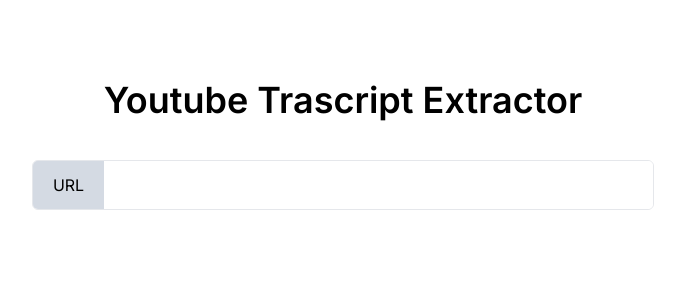
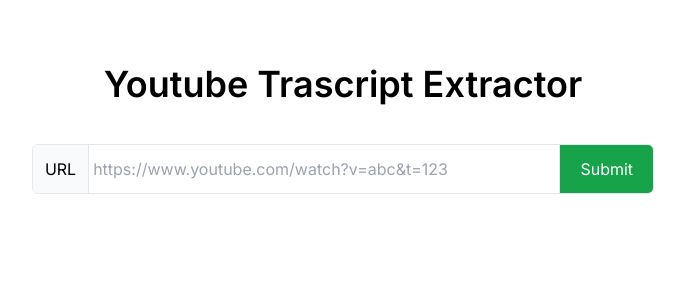
Before and after one commit to lamepic/youtube-transcript-extractor, a Next.js app: page / in a window 1280 px wide. Shown: the top 300 px of the page, without its empty margins (297-982 px from the left). Built offline with nearby package versions, Linux system fonts and the light colour scheme.

Commit message:
Add loader

```diff
--- a/app/page.tsx
+++ b/app/page.tsx
@@ -1,24 +1,64 @@
+"use client";
+
+import React, { useState } from "react";
+import { getTrascript } from "@/lib/actions";
+import Loader from "@/components/Loader";
+
 export default function Home() {
+  const [url, setUrl] = useState("");
+  const [loading, setLoading] = useState(false);
+  const [error, setError] = useState<string | null>(null);
+  const [data, setData] = useState(null);
+
+  const handleSubmit = async (e: React.FormEvent) => {
+    e.preventDefault();
+    setLoading(true);
+    try {
+      const data = await getTrascript(url);
+      setData(data.data);
+    } catch (error: any) {
+      const { message } = JSON.parse(error.message);
+      setError(message);
+    } finally {
+      setLoading(false);
+    }
+  };
+
   return (
-    <main className="w-7/12 mx-auto flex flex-col items-center justify-center gap-10">
-      <h1 className="mt-20 text-center text-4xl font-semibold">
+    <main className="h-screen w-7/12 mx-auto flex flex-col items-center justify-center gap-10">
+      <h1 className="mt-16 text-center text-4xl font-semibold">
         Youtube Trascript Extractor
       </h1>
 
-      <form className="w-10/12">
+      <form className="w-10/12" onSubmit={handleSubmit}>
         <div className="border flex items-center overflow-hidden rounded-md">
-          <label htmlFor="url" className="px-5 py-3 bg-slate-400/40">
+          <label htmlFor="url" className="p-3 bg-slate-50 border-r">
             URL
           </label>
           <input
             name="url"
             type="text"
-            className="w-full outline-1 outline-slate-400 py-3"
+            className="w-full outline-1 outline-slate-400 py-3 pl-1"
+            value={url}
+            onChange={(e) => setUrl(e.target.value)}
+            placeholder="https://www.youtube.com/watch?v=abc&t=123"
           />
+          <button
+            className="py-3 px-5 border-l bg-green-600 text-white"
+            disabled={loading}
+            type="submit"
+          >
+            Submit
+          </button>
         </div>
+        {error ? (
+          <div className="text-red-600 text-sm mt-1">{error}</div>
+        ) : null}
       </form>
 
-      <div className="mt-5 text-justify p-2 max-h-[500px] overflow-scroll leading-7"></div>
+      <div className="mt-2 w-full text-justify p-2 mb-3 px-10 h-full overflow-scroll leading-7 first-letter:capitalize">
+        {loading ? <Loader /> : data}
+      </div>
     </main>
   );
 }
```
Also changed, not shown: public/three-dots.svg (added).
